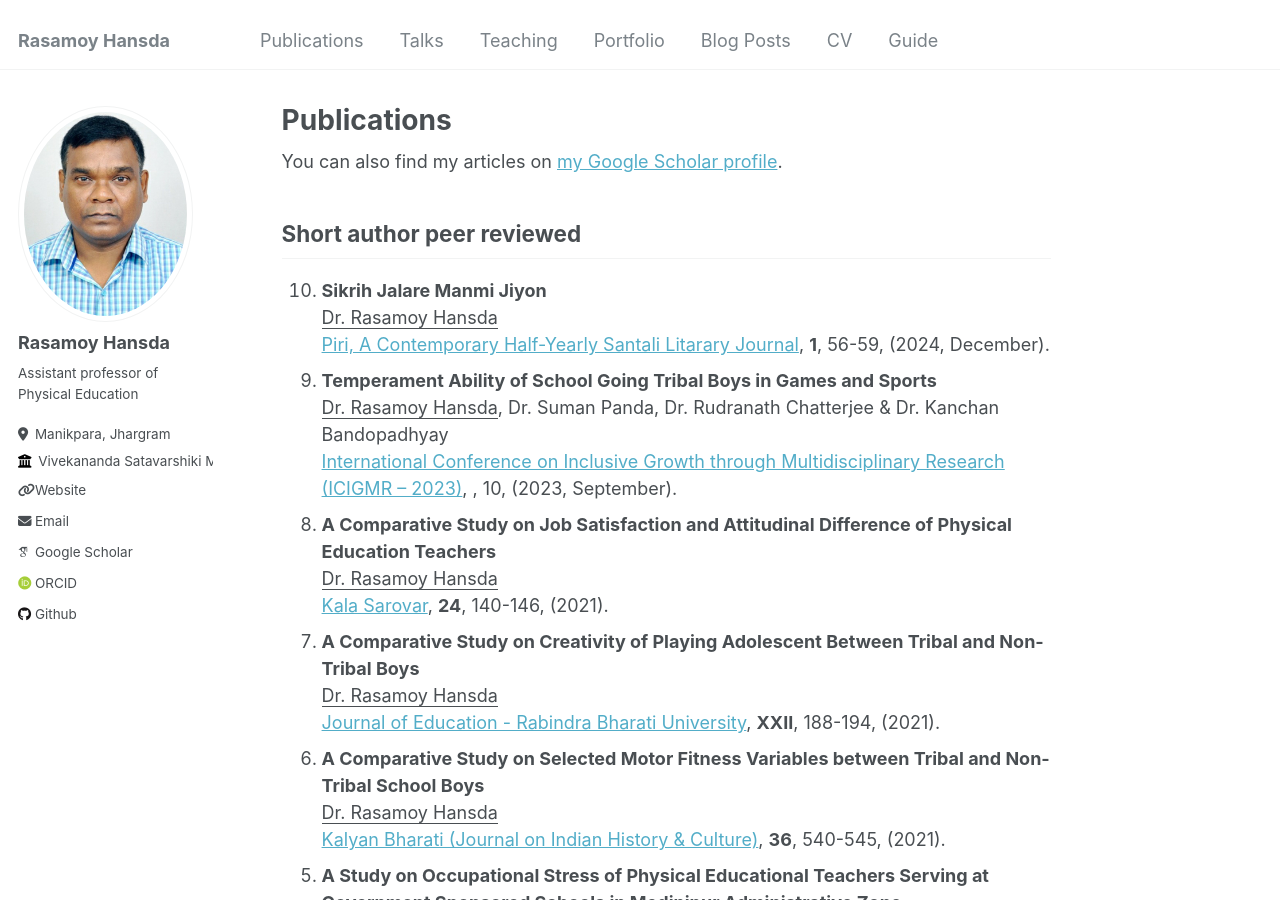
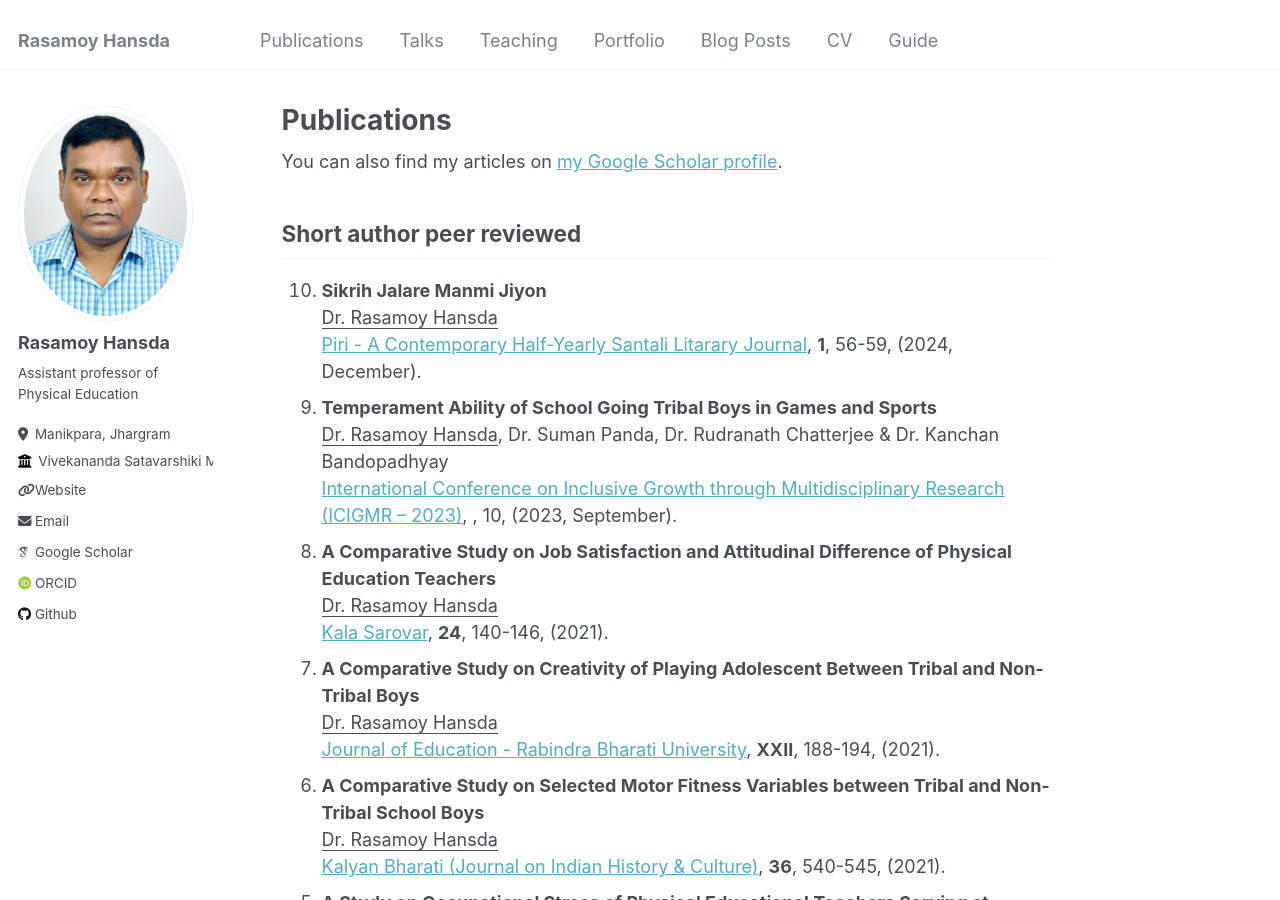
Before and after one commit to rhansda1/rhansda1.github.io, a Jekyll site: the page built from _pages/publications.md, in a window 1280 px wide and 900 px high. Built offline with Jekyll 4.4.1, drawn with Linux system fonts in a browser that asks for light colours; some web fonts are replaced.

```diff
--- a/_data/publications_html.yaml
+++ b/_data/publications_html.yaml
@@ -3,7 +3,7 @@ Hansda:2024:
   pages: '56-59'
   number: '1'
   volume: '1'
-  journal: 'Piri, A Contemporary Half-Yearly Santali Litarary Journal'
+  journal: 'Piri - A Contemporary Half-Yearly Santali Litarary Journal'
   doi:
   primaryclass:
   archiveprefix:
```
